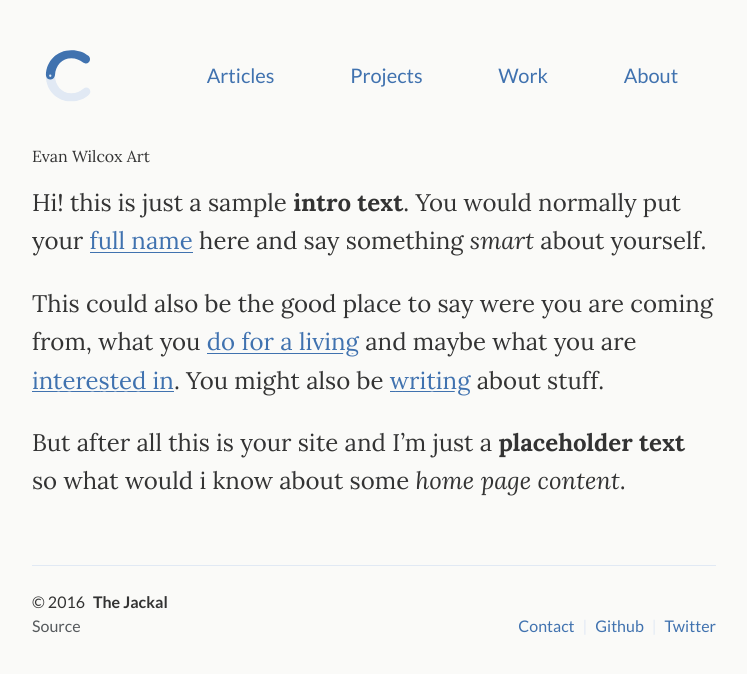
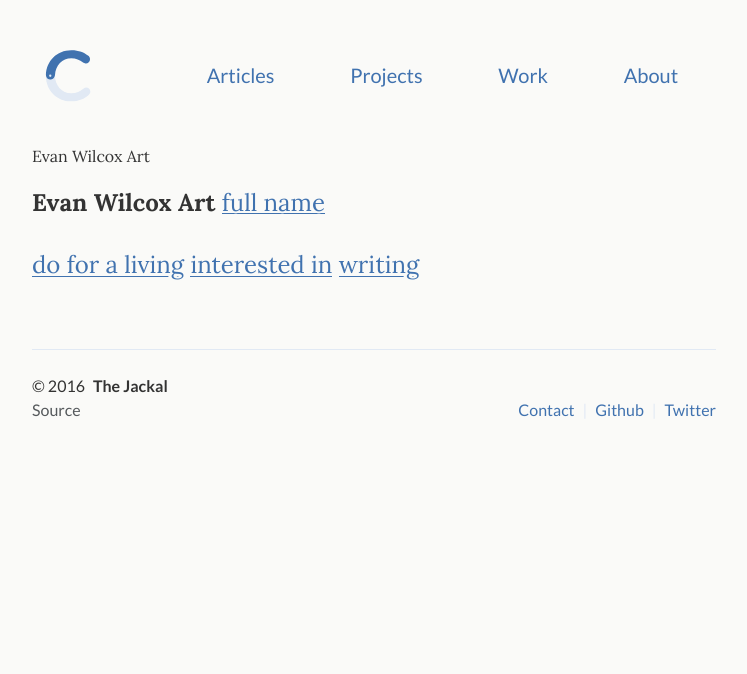
Before and after one commit to ewilcox8/ewilcox8, a Jekyll site: the page built from index.md, in a window 1280 px wide. Shown: the top 674 px of the page, without its empty margins (266-1013 px from the left). Built offline with Jekyll 4.4.1, drawn with Linux system fonts in a browser that asks for light colours.

Commit message:
Update index.md

```diff
--- a/index.md
+++ b/index.md
@@ -3,9 +3,11 @@
 ---
 Evan Wilcox Art
 <div class="lead pretty-links">
-  Hi! this is just a sample **intro text**. You would normally put your [full name](about/) here and say something *smart* about yourself.
+ **Evan Wilcox Art**
+ [full name](about/)
 
-  This could also be the good place to say were you are coming from, what you [do for a living](work/) and maybe what you are [interested in](projects/). You might also be [writing](articles/) about stuff.
+[do for a living](work/)
+[interested in](projects/)
+[writing](articles/)
 
-  But after all this is your site and I'm just a **placeholder text** so what would i know about some *home page content*.
 </div>
```
